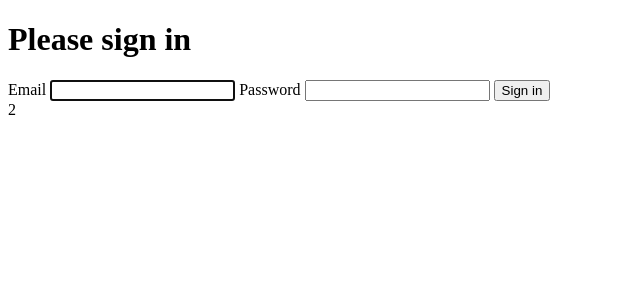
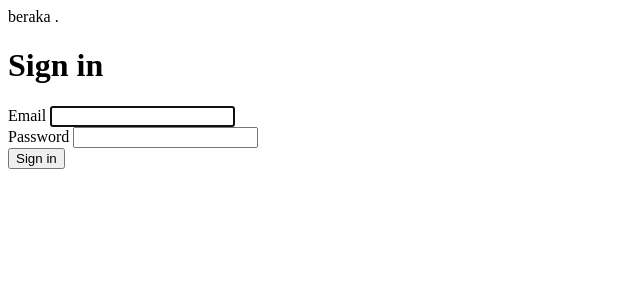
Before and after one commit to JeanlouisAhs/beraka-app, a Symfony app: template templates/security/login.html.twig in a window 1280 px wide. Shown: the top 300 px of the page, without its empty margins (0-640 px from the left). Run offline with Twig, Linux system fonts and the light colour scheme; the template is opened without the code that fills it, so the values that code supplies are empty; some libraries are stand-ins or nearby versions.

Commit message:
login done

```diff
--- a/package.json
+++ b/package.json
@@ -3,6 +3,7 @@
         "@babel/core": "^7.17.0",
         "@babel/preset-env": "^7.16.0",
         "@symfony/webpack-encore": "^4.4.0",
+        "@tailwindcss/forms": "^0.5.6",
         "autoprefixer": "^10.4.15",
         "core-js": "^3.23.0",
         "postcss": "^8.4.29",
--- a/tailwind.config.js
+++ b/tailwind.config.js
@@ -7,5 +7,7 @@ module.exports = {
   theme: {
     extend: {},
   },
-  plugins: [],
+  plugins: [
+    require('@tailwindcss/forms')
+  ],
 }
--- a/templates/security/login.html.twig
+++ b/templates/security/login.html.twig
@@ -17,36 +17,55 @@
 
 <div class="container-full h-[100vh]">
     <div class="flex flex-row h-full">
-        <div class="basis-2/4 bg-red-500">
+        <div class="basis-2/4 ">
             <form method="post">
+
+            <div class="mt-8 ">
+                <div class="font-extrabold text-2xl text-center">
+                    beraka .
+                </div>
+
+                <div class="flex justify-center mt-4 ">
+                    <div class="flex flex-col">
+                        <h1 class="h3 mb-3 font-bold ">Sign in</h1>
+                        <div class="mb-3">
+                            <label for="inputEmail" class="block">Email</label>
+                            <input type="email" value="{{ last_username }}" name="email" id="inputEmail" class="rounded"
+                                   autocomplete="email" required autofocus>
+                        </div>
+                        <div class="mb-4">
+                            <label for="inputPassword" class="block">Password</label>
+                            <input type="password" name="password" id="inputPassword" class="rounded" autocomplete="current-password"
+                                   required>
+                        </div>
+
+                        <input type="hidden" name="_csrf_token"
+                               value="{{ csrf_token('authenticate') }}">
+
+                        <button class="rounded bg-gray-950 hover:bg-gray-900 py-2 px-4 text-white" type="submit">
+                            Sign in
+                        </button>
+                    </div>
+
+                </div>
+            </div>
+
+
                 {% if error %}
-                    <div class="alert alert-danger">{{ error.messageKey|trans(error.messageData, 'security') }}</div>
+                    <span class="text-center mt-8 px-3 py-2 text-red-500">{{ error.messageKey|trans(error.messageData, 'security') }}</span>
                 {% endif %}
 
                 {% if app.user %}
-                    <div class="mb-3">
+                    <div class="mt-8 text-center px-3 py-2 text-950 ">
                         You are logged in as {{ app.user.email }}, <a href="{{ path('app_logout') }}">Logout</a>
                     </div>
                 {% endif %}
 
-                <h1 class="h3 mb-3 font-weight-normal">Please sign in</h1>
-                <label for="inputEmail">Email</label>
-                <input type="email" value="{{ last_username }}" name="email" id="inputEmail" class="form-control"
-                       autocomplete="email" required autofocus>
-                <label for="inputPassword">Password</label>
-                <input type="password" name="password" id="inputPassword" class="form-control" autocomplete="current-password"
-                       required>
 
-                <input type="hidden" name="_csrf_token"
-                       value="{{ csrf_token('authenticate') }}">
-
-                <button class="btn btn-lg btn-primary" type="submit">
-                    Sign in
-                </button>
             </form>
         </div>
-        <div class="basis-2/4 bg-amber-900">
-            2
+        <div class="basis-2/4 bg-gray-800 " >
+
         </div>
     </div>
 
```
Also changed, not shown: assets/images/login-bg.jpg (added), package-lock.json.
